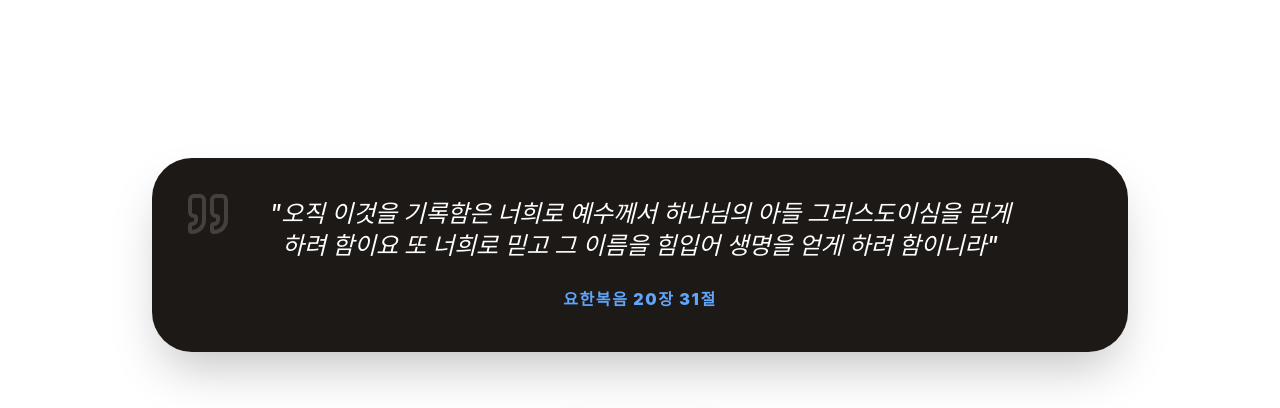
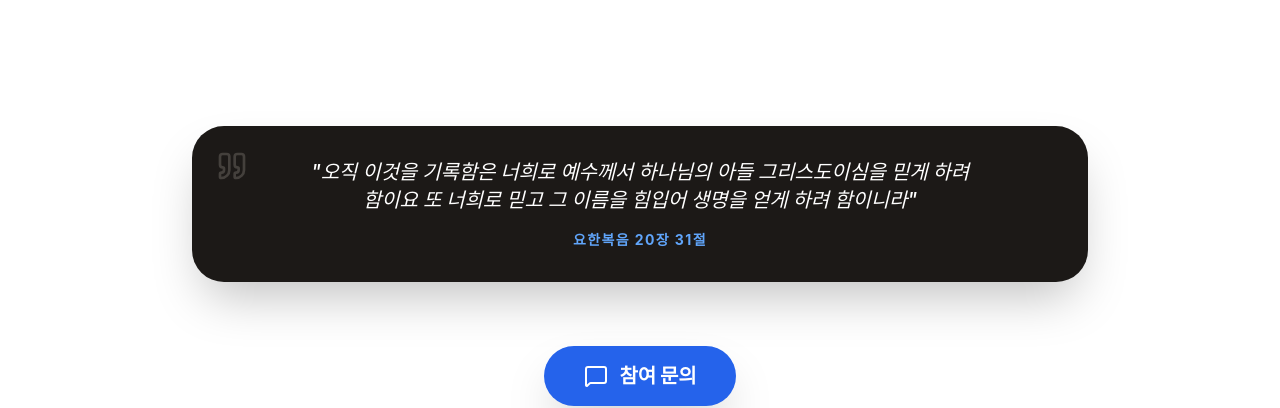
Before and after one commit to allaboutcan-pixel/thesentchurch, a React (Vite) app: page /ministry/bible in a window 1280 px wide. Shown: the part 4820-5228 px from the top of the page. Built offline with nearby package versions, Linux system fonts and the light colour scheme; no server answers; the database is empty; a web font is replaced by a local one.

Commit message:
Resize Bible Study verse banner

```diff
--- a/src/pages/BibleStudy.jsx
+++ b/src/pages/BibleStudy.jsx
@@ -438,14 +438,14 @@ const BibleStudy = () => {
                     <motion.div
                         initial={{ opacity: 0, y: 20 }}
                         whileInView={{ opacity: 1, y: 0 }}
-                        className="mt-16 p-10 bg-stone-900 text-white rounded-[2.5rem] text-center relative overflow-hidden shadow-2xl"
+                        className="mt-8 p-6 md:p-8 bg-stone-900 text-white rounded-[2rem] text-center relative overflow-hidden shadow-2xl max-w-4xl mx-auto"
                     >
-                        <Quote className="w-12 h-12 text-stone-700 absolute top-8 left-8" />
-                        <div className="relative z-10 max-w-3xl mx-auto">
-                            <p className="text-xl md:text-2xl font-medium leading-relaxed mb-6 break-keep italic">
+                        <Quote className="w-8 h-8 text-stone-700 absolute top-6 left-6" />
+                        <div className="relative z-10 max-w-2xl mx-auto">
+                            <p className="text-lg md:text-xl font-medium leading-relaxed mb-4 break-keep italic">
                                 "{t('bible.verse')}"
                             </p>
-                            <p className="text-blue-400 font-black tracking-widest uppercase">{t('bible.verse_ref')}</p>
+                            <p className="text-blue-400 font-bold tracking-widest uppercase text-sm">{t('bible.verse_ref')}</p>
                         </div>
                     </motion.div>
 
```
